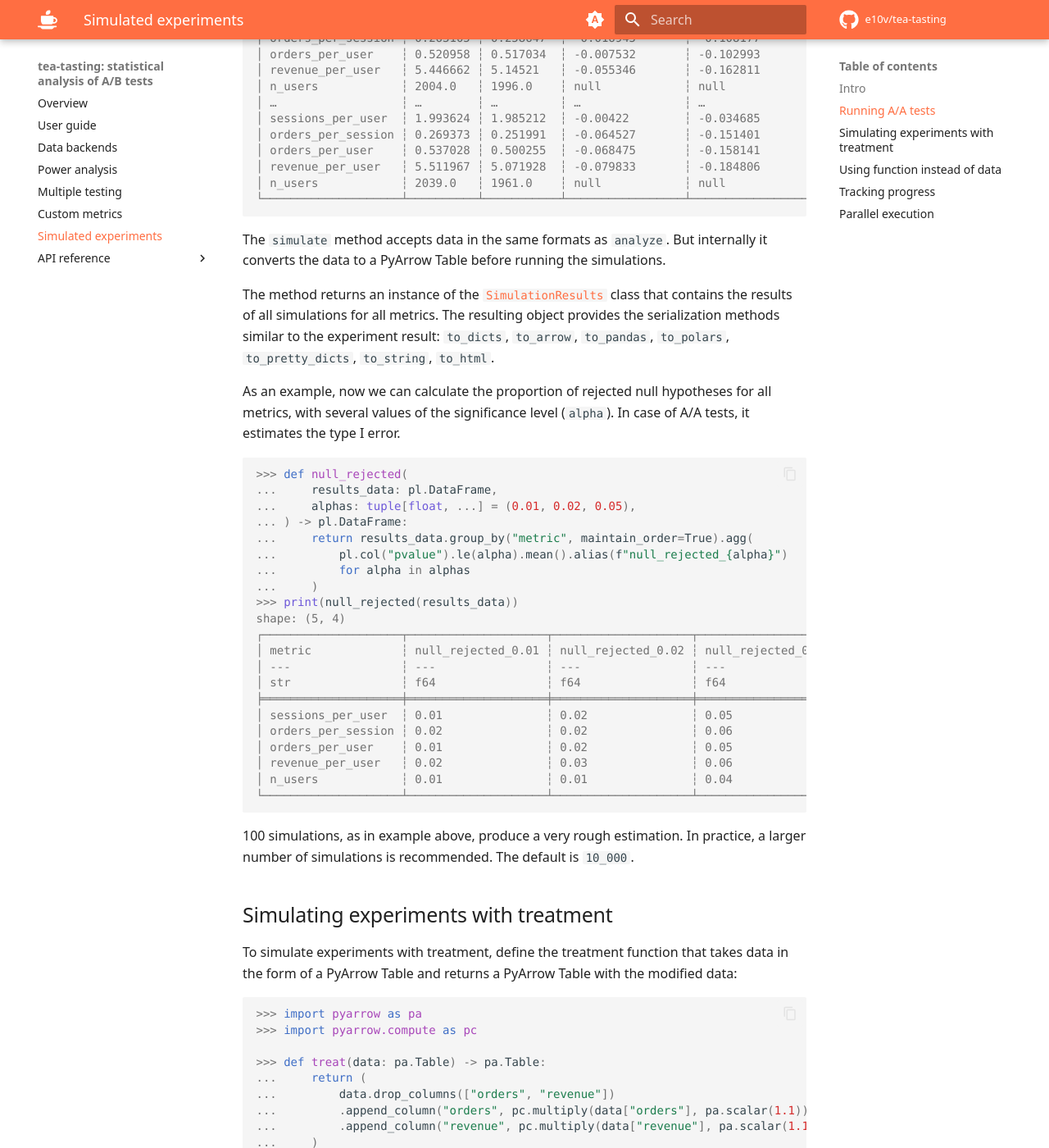
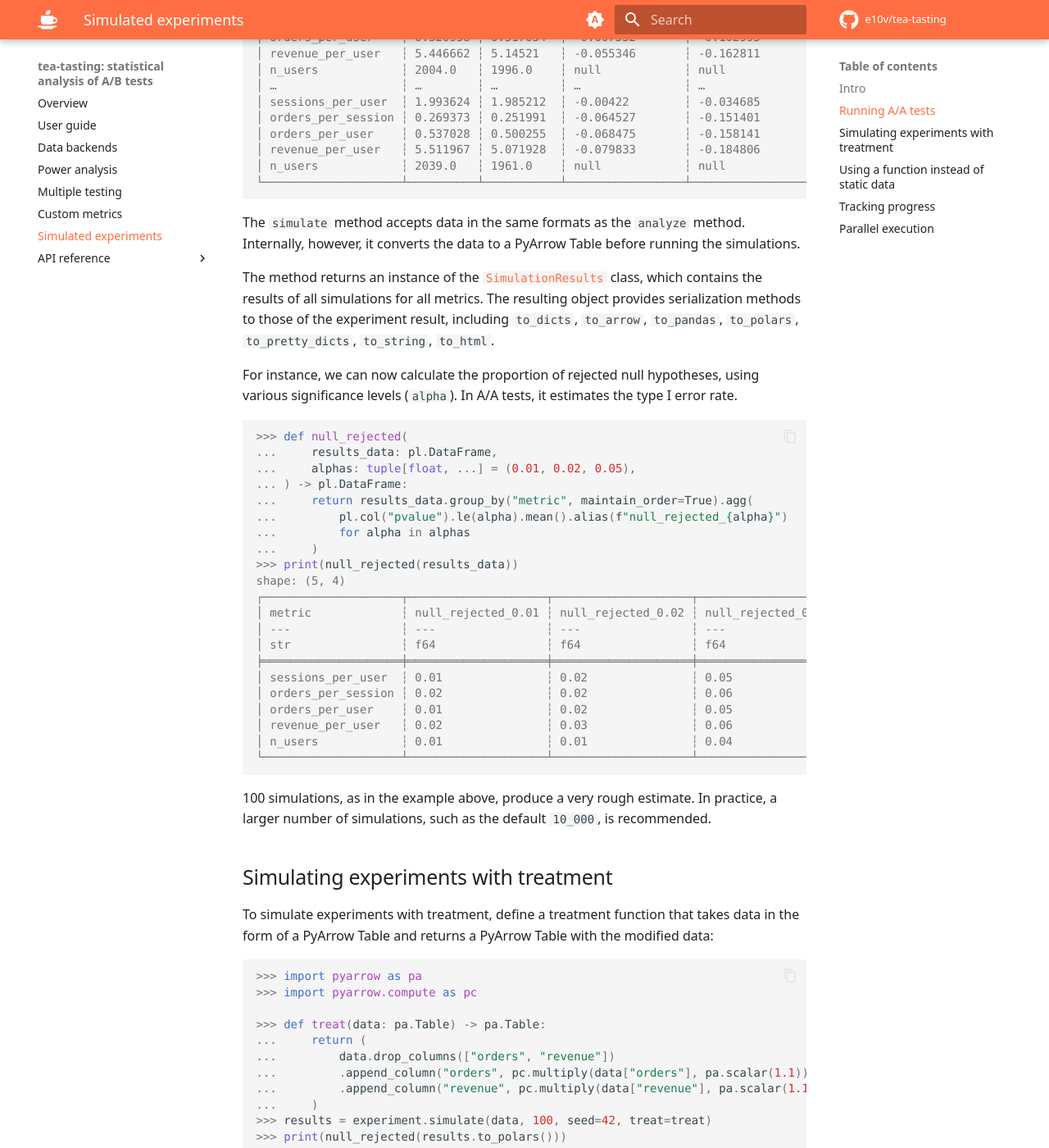
Before and after one commit to e10v/tea-tasting, an MkDocs documentation site: the page built from docs/simulated-experiments.md, in a window 1280 px wide and 1400 px high, scrolled down 1628 px. Shown: the whole window at 82% size. Built offline with MkDocs 1.6.1 and Material for MkDocs 9.7.7, drawn with Linux system fonts in a browser that asks for light colours; comment, search, counter and statistics services are not loaded; some of the changed text lies outside the part shown.

Commit message:
update the guides

````diff
--- a/docs/simulated-experiments.md
+++ b/docs/simulated-experiments.md
@@ -2,11 +2,11 @@
 
 ## Intro
 
-In **tea-tasting**, you can run multiple simulated A/A or A/B tests. In each single simulation, **tea-tasting** splits the data into control and treatment and, optionally, modifies the treatment data. A simulation without changing the treatment data is called an A/A test. A/A tests can be used to uncover potential problems before running the actual A/B test. Simulations with modified treatment can be used for power analysis with a specific uplift distribution or when an analytical solution isn't possible.
+In **tea-tasting**, you can run multiple simulated A/A or A/B tests. In each simulation, **tea-tasting** splits the data into control and treatment groups and can optionally modify the treatment data. A simulation without changing the treatment data is called an A/A test. A/A tests are useful for identifying potential issues before conducting the actual A/B test. Simulations where the treatment data is modified are useful for power analysis, especially when you need a specific uplift distribution or when an analytical solution isn't feasible.
 
 ???+ note
 
-    This guide uses [Polars](https://github.com/pola-rs/polars) and [tqdm](https://github.com/tqdm/tqdm). To be able to reproduce the example code, install these packages in addition to **tea-tasting**:
+    This guide uses [Polars](https://github.com/pola-rs/polars) and [tqdm](https://github.com/tqdm/tqdm). Install these packages in addition to **tea-tasting** to reproduce the examples:
 
     ```bash
     pip install polars tqdm
@@ -38,7 +38,7 @@
 
 ```
 
-To run A/A tests, define the experiment metrics and call the [`simulate`](api/experiment.md#tea_tasting.experiment.Experiment.simulate) method with the data and a number of simulations as arguments.
+To run A/A tests, first define the metrics for the experiment, then call the [`simulate`](api/experiment.md#tea_tasting.experiment.Experiment.simulate) method, providing the data and the number of simulations as arguments.
 
 ```pycon
 >>> experiment = tt.Experiment(
@@ -81,11 +81,11 @@ shape: (500, 7)
 
 ```
 
-The `simulate` method accepts data in the same formats as `analyze`. But internally it converts the data to a PyArrow Table before running the simulations.
+The `simulate` method accepts data in the same formats as the `analyze` method. Internally, however, it converts the data to a PyArrow Table before running the simulations.
 
-The method returns an instance of the [`SimulationResults`](api/experiment.md#tea_tasting.experiment.SimulationResults) class that contains the results of all simulations for all metrics. The resulting object provides the serialization methods similar to the experiment result: `to_dicts`, `to_arrow`, `to_pandas`, `to_polars`, `to_pretty_dicts`, `to_string`, `to_html`.
+The method returns an instance of the [`SimulationResults`](api/experiment.md#tea_tasting.experiment.SimulationResults) class, which contains the results of all simulations for all metrics. The resulting object provides serialization methods to those of the experiment result, including `to_dicts`, `to_arrow`, `to_pandas`, `to_polars`, `to_pretty_dicts`, `to_string`, `to_html`.
 
-As an example, now we can calculate the proportion of rejected null hypotheses for all metrics, with several values of the significance level (`alpha`). In case of A/A tests, it estimates the type I error.
+For instance, we can now calculate the proportion of rejected null hypotheses, using various significance levels (`alpha`). In A/A tests, it estimates the type I error rate.
 
 ```pycon
 >>> def null_rejected(
@@ -112,11 +112,11 @@ shape: (5, 4)
 
 ```
 
-100 simulations, as in example above, produce a very rough estimation. In practice, a larger number of simulations is recommended. The default is `10_000`.
+100 simulations, as in the example above, produce a very rough estimate. In practice, a larger number of simulations, such as the default `10_000`, is recommended.
 
 ## Simulating experiments with treatment
 
-To simulate experiments with treatment, define the treatment function that takes data in the form of a PyArrow Table and returns a PyArrow Table with the modified data:
+To simulate experiments with treatment, define a treatment function that takes data in the form of a PyArrow Table and returns a PyArrow Table with the modified data:
 
 ```pycon
 >>> import pyarrow as pa
@@ -145,11 +145,11 @@ shape: (5, 4)
 
 ```
 
-In the example above, we've defined a function that increases the number of orders and the revenue by 10%. For these metrics, the proportion of rejected null hypotheses is an estimation of statistical power.
+In the example above, we've defined a function that increases the number of orders and the revenue by 10%. For these metrics, the proportion of rejected null hypotheses is an estimate of statistical power.
 
-## Using function instead of data
+## Using a function instead of static data
 
-You can use a function instead of a static dataset, as an input data. The functions should take a instance of `numpy.random.Generator` as a named parameter `seed` and return experimental data in any format supported by **tea-tasting**.
+You can use a function instead of static data to generate input dynamically. The function should take an instance of `numpy.random.Generator` as a parameter named `seed` and return experimental data in any format supported by **tea-tasting**.
 
 As an example, let's use the `make_users_data` function.
 
@@ -171,11 +171,11 @@ shape: (5, 4)
 
 ```
 
-In each iteration, **tea-tasting** calls `make_users_data` with a new `seed` and uses the returned data for the analysis of the experiment. Data returned by `make_users_data` already contain the `"variant"` column, so **tea-tasting** reuses that split. By default, `make_users_data` also adds the treatment uplift, and you can see it in the proportion of rejected null hypotheses.
+On each iteration, **tea-tasting** calls `make_users_data` with a new `seed` and uses the returned data for the analysis of the experiment. The data returned by `make_users_data` already contains the `"variant"` column, so **tea-tasting** reuses that split. By default, `make_users_data` also adds the treatment uplift, and you can see it in the proportion of rejected null hypotheses.
 
 ## Tracking progress
 
-To track the progress of simulations with [`tqdm.tqdm`](https://tqdm.github.io/) or [`marimo.status.progress_bar`](https://docs.marimo.io/api/status/#progress-bar) use the `progress` parameter.
+To track the progress of simulations with [`tqdm.tqdm`](https://tqdm.github.io/) or [`marimo.status.progress_bar`](https://docs.marimo.io/api/status/#progress-bar), use the `progress` parameter.
 
 ```pycon
 >>> import tqdm
@@ -187,7 +187,7 @@ To track the progress of simulations with [`tqdm.tqdm`](https://tqdm.github.io/)
 
 ## Parallel execution
 
-To speed up simulations and run them in parallel use the `map_` parameter with an alternative mapping function.
+To speed up simulations and run them in parallel, use the `map_` parameter with an alternative mapping function.
 
 ```pycon
 >>> import concurrent.futures
@@ -207,4 +207,4 @@ To speed up simulations and run them in parallel use the `map_` parameter with a
 
 As an alternative to [`concurrent.futures.ProcessPoolExecutor`](https://docs.python.org/3/library/concurrent.futures.html#processpoolexecutor), you can use the `map`, `imap`, or `imap_unordered` methods of [`multiprocessing.pool.Pool`](https://docs.python.org/3/library/multiprocessing.html#module-multiprocessing.pool).
 
-It's also possible to run simulations on a distributed [dask](https://distributed.dask.org/en/stable/api.html#distributed.Client.map) or [ray](https://docs.ray.io/en/latest/ray-core/api/doc/ray.util.ActorPool.map.html#ray.util.ActorPool.map) cluster.
+It's also possible to run simulations on a distributed [Dask](https://distributed.dask.org/en/stable/api.html#distributed.Client.map) or [Ray](https://docs.ray.io/en/latest/ray-core/api/doc/ray.util.ActorPool.map.html#ray.util.ActorPool.map) cluster.
````
Also changed, not shown: docs/data-backends.md (+1 -1 lines), docs/multiple-testing.md (+1 -1 lines), docs/user-guide.md (+1 -1 lines).
